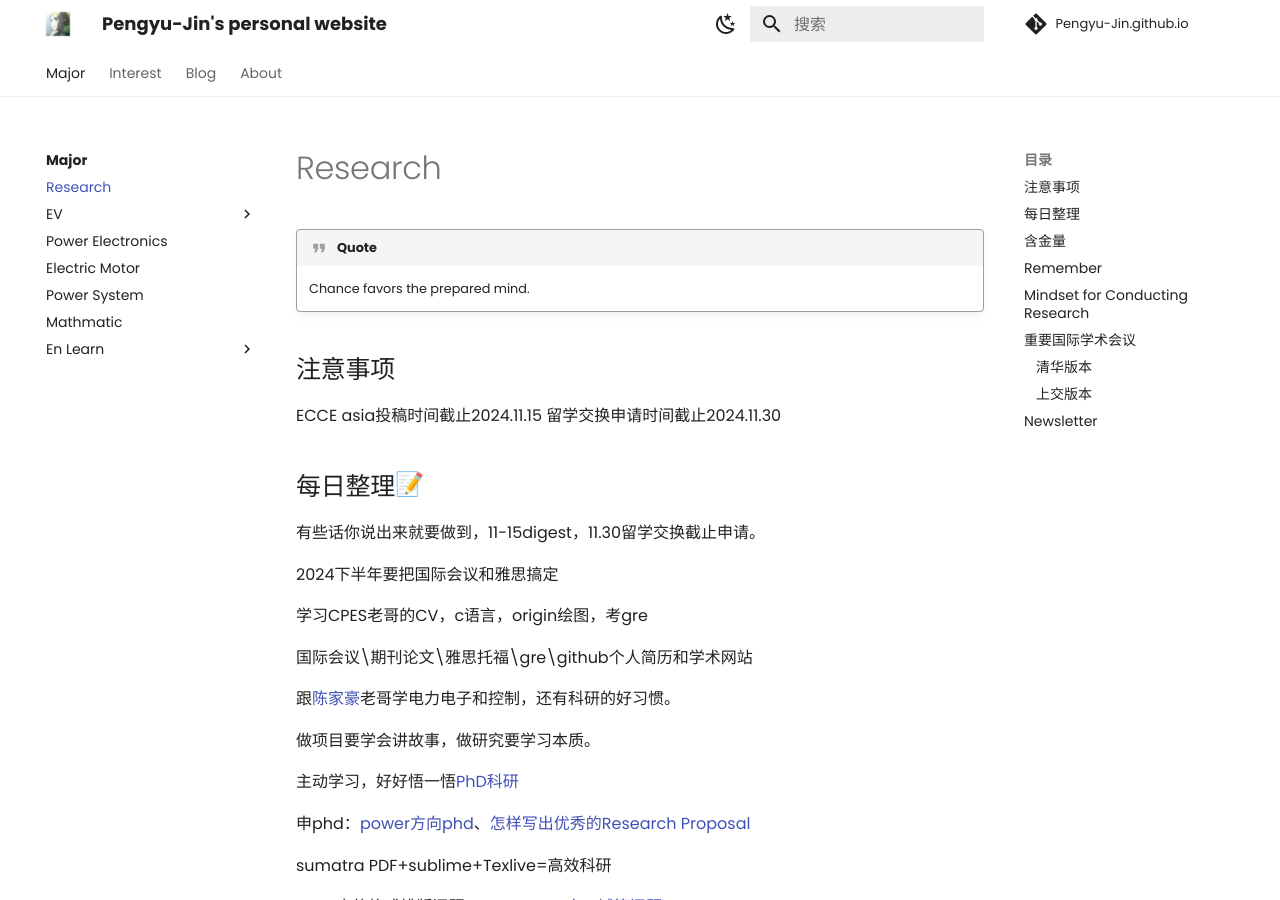
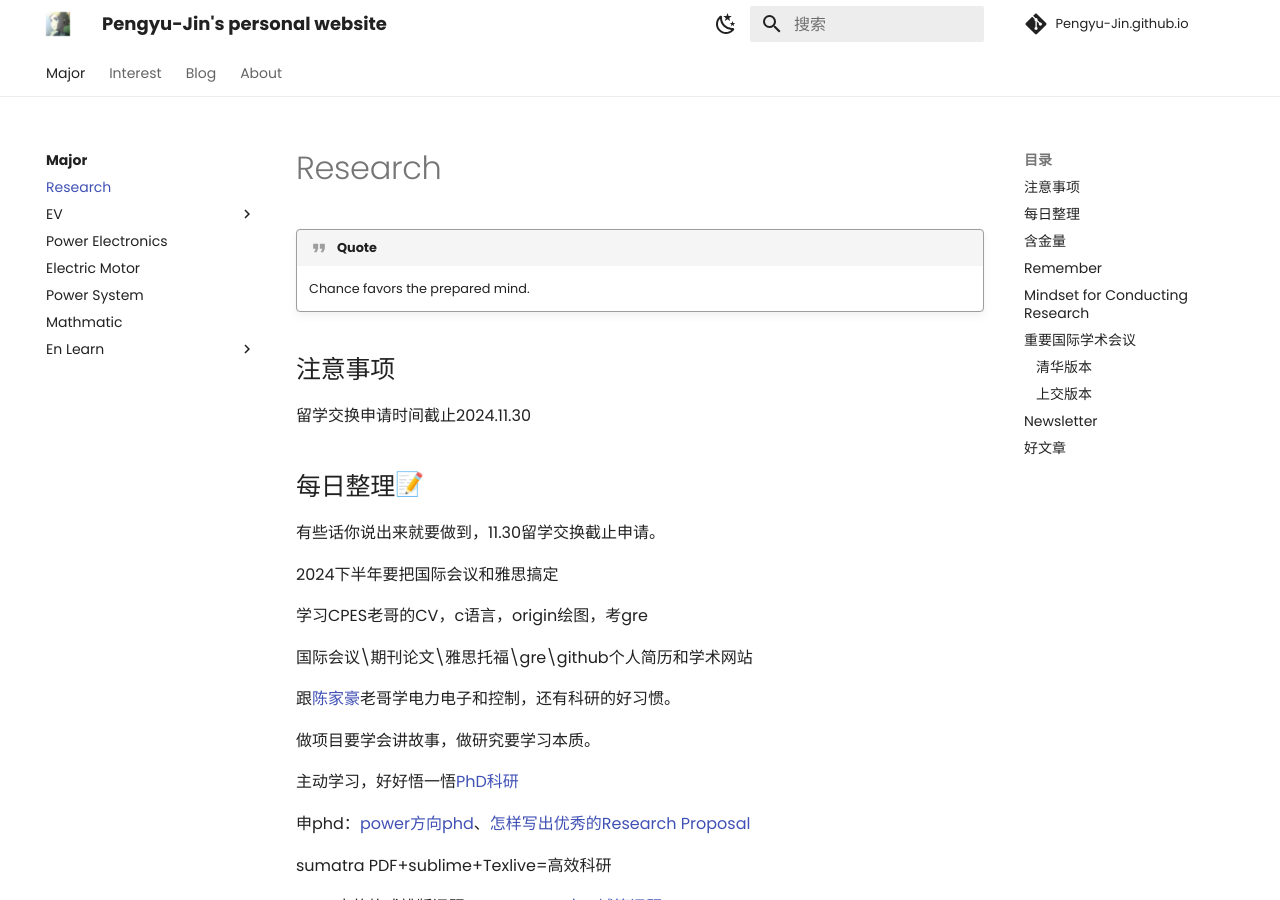
Before and after one commit to Pengyu-Jin/Pengyu-Jin.github.io, an MkDocs documentation site: the page built from docs/major/research/research.md, in a window 1280 px wide and 900 px high. Built offline with MkDocs 1.6.1 and Material for MkDocs 9.7.7, drawn with Linux system fonts in a browser that asks for light colours; emoji names are drawn with the system emoji font; comment, search, counter and statistics services are not loaded; some of the changed text lies outside the part shown.

Commit message:
20241115

```diff
--- a/docs/major/research/research.md
+++ b/docs/major/research/research.md
@@ -3,12 +3,11 @@
     Chance favors the prepared mind.
 
 ## 注意事项
-ECCE asia投稿时间截止2024.11.15
 留学交换申请时间截止2024.11.30
 
 ## 每日整理:memo:
 
-有些话你说出来就要做到，11-15digest，11.30留学交换截止申请。
+有些话你说出来就要做到，11.30留学交换截止申请。
 
 2024下半年要把国际会议和雅思搞定
 
@@ -117,3 +116,8 @@ word中的格式排版问题：[xxx.dotm、宏、域等问题](https://shuiyuan.
 电气科学与工程学科鼓励自由探索和学科交叉，追踪和引领学科前沿，解决“卡脖子”技术中的科学问题，特别鼓励在电磁能与材料相互作用、电力装备、电力电子器件、生物电磁技术等方面开展学科交叉的基础理论和关键技术研究。
 
 请申请人认真了解学科领域方向及资助范围，正确选择和填写申请代码及相应的研究方向和关键词，避免误报。
+
+
+## 好文章
+
+https://hurshi.github.io/2019/08/09/android_dpi_ppi/
```
